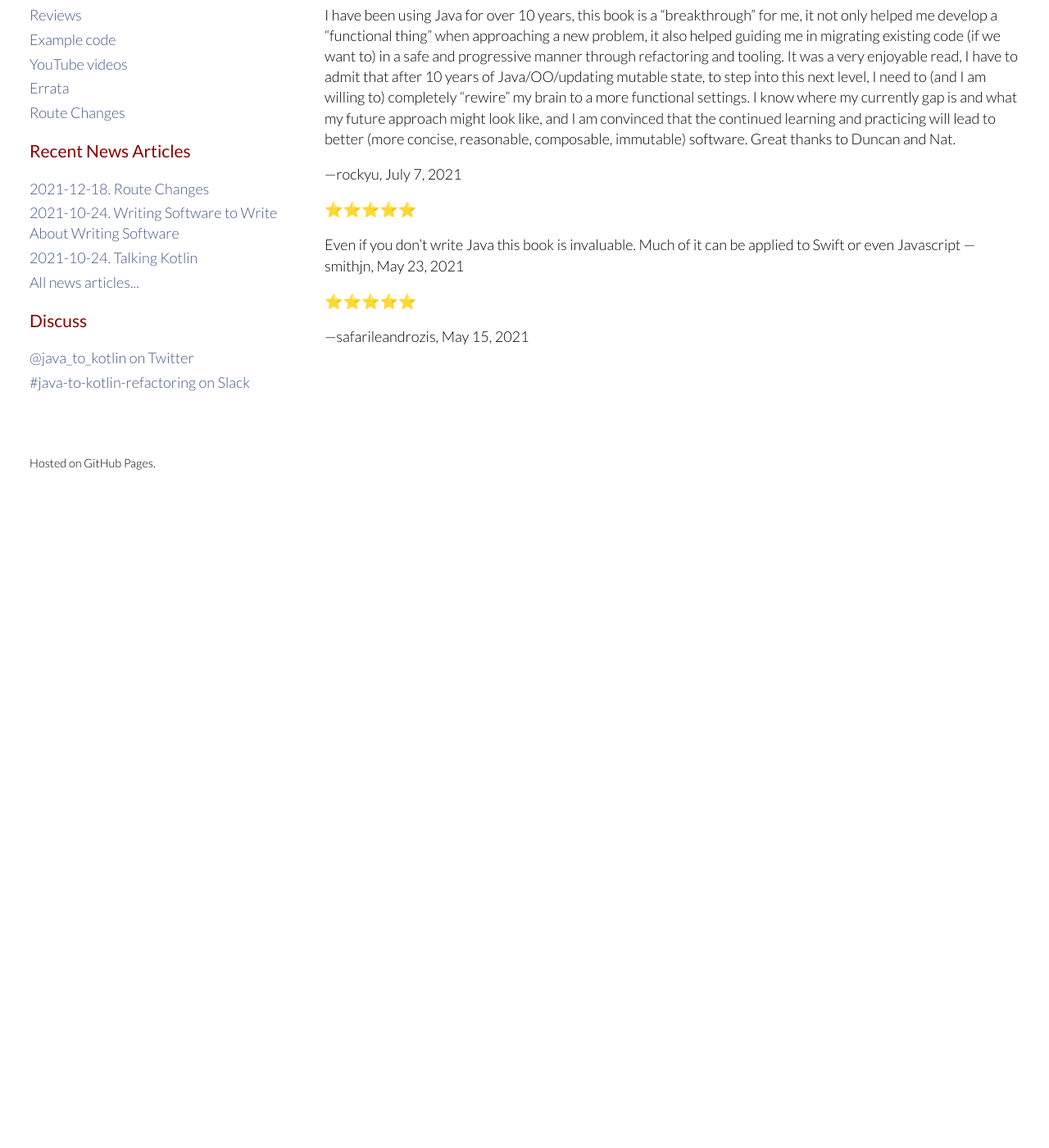
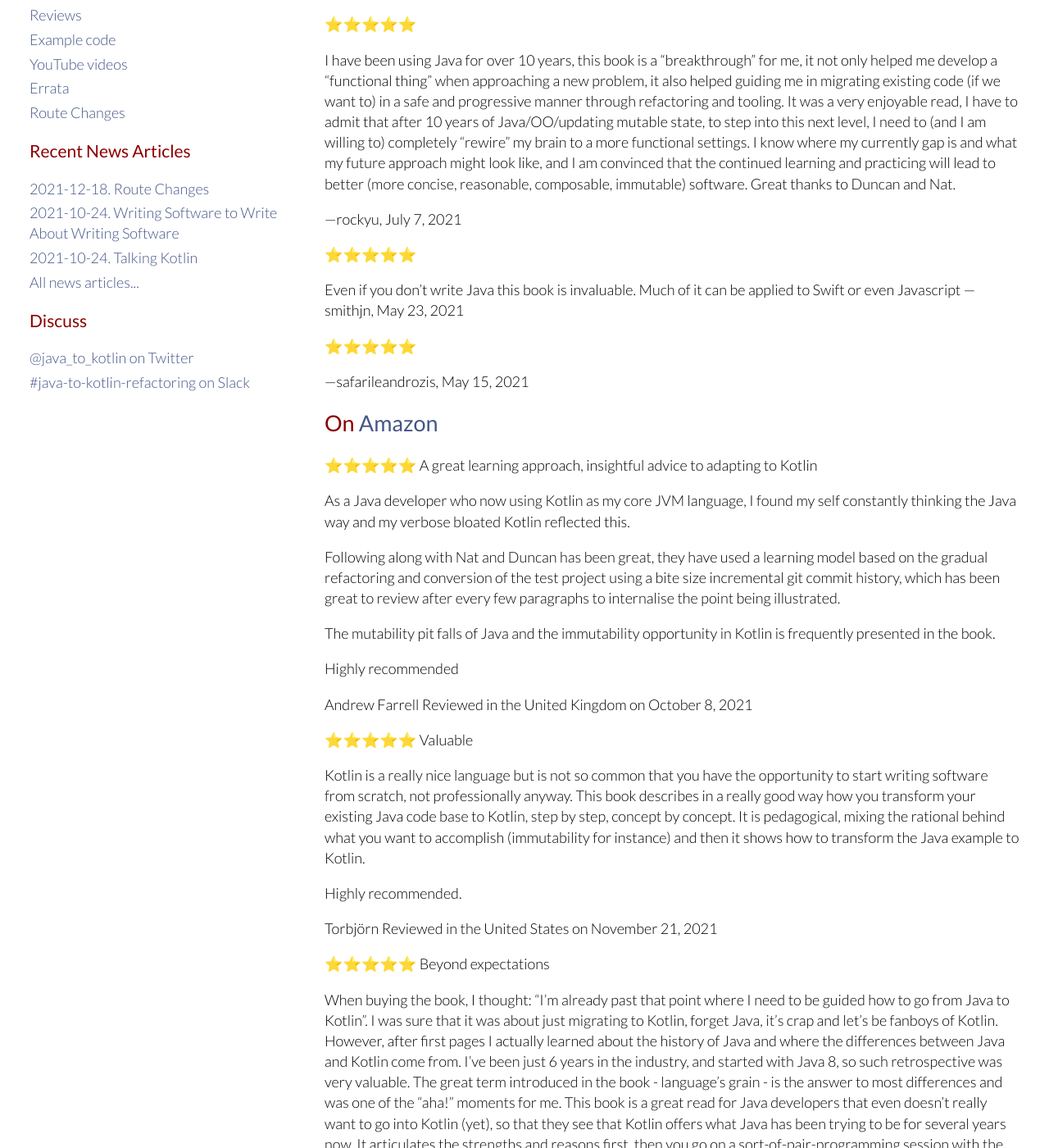
Before and after one commit to java-to-kotlin/java-to-kotlin.github.io, a Jekyll site: the page built from reviews.md, in a window 1280 px wide and 1400 px high, scrolled down 388 px. Shown: the whole window at 82% size. Built offline with Jekyll 4.4.1, drawn with Linux system fonts in a browser that asks for light colours; our own code applies the rules of GitHub Pages for plain Markdown files; before the commit the page ends 1018 px from its top, so only the background shows below that; some of the changed text lies outside the part shown.

Commit message:
Add Amazon reviews

```diff
--- a/reviews.md
+++ b/reviews.md
@@ -1,4 +1,6 @@
-# Praise for Java to Kotlin on [O'Reilly](https://learning.oreilly.com/library/view/java-to-kotlin/9781492082262/)
+# Praise for Java to Kotlin
+
+## On [O'Reilly](https://learning.oreilly.com/library/view/java-to-kotlin/9781492082262/)
 
 > ⭐️⭐️⭐️⭐️⭐️
 >
@@ -10,17 +12,59 @@
 >
 > —aldr, July 7, 2021
 
+
 > ⭐️⭐️⭐️⭐️⭐️
 >
 > I have been using Java for over 10 years, this book is a “breakthrough” for me, it not only helped me develop a “functional thing” when approaching a new problem, it also helped guiding me in migrating existing code (if we want to) in a safe and progressive manner through refactoring and tooling. It was a very enjoyable read, I have to admit that after 10 years of Java/OO/updating mutable state, to step into this next level, I need to (and I am willing to) completely “rewire” my brain to a more functional settings. I know where my currently gap is and what my future approach might look like, and I am convinced that the continued learning and practicing will lead to better (more concise, reasonable, composable, immutable) software. Great thanks to Duncan and Nat.
 >
 > —rockyu, July 7, 2021
 
+
 > ⭐️⭐️⭐️⭐️⭐️
 >
 > Even if you don’t write Java this book is invaluable. Much of it can be applied to Swift or even Javascript
 > —smithjn, May 23, 2021
 
+
 > ⭐️⭐️⭐️⭐️⭐️
 >
 > —safarileandrozis, May 15, 2021
+
+## On [Amazon](https://www.amazon.com/Java-Kotlin-Refactoring-Duncan-McGregor-dp-1492082279)
+
+> ⭐️⭐️⭐️⭐️⭐️ A great learning approach, insightful advice to adapting to Kotlin
+>
+> As a Java developer who now using Kotlin as my core JVM language, I found my self constantly thinking the Java way and my verbose bloated Kotlin reflected this.
+>
+> Following along with Nat and Duncan has been great, they have used a learning model based on the gradual refactoring and conversion of the test project using a bite size incremental git commit history, which has been great to review after every few paragraphs to internalise the point being illustrated.
+>
+> The mutability pit falls of Java and the immutability opportunity in Kotlin is frequently presented in the book.
+>
+> Highly recommended
+>
+> Andrew Farrell Reviewed in the United Kingdom on October 8, 2021
+
+
+> ⭐️⭐️⭐️⭐️⭐️ Valuable
+>
+> Kotlin is a really nice language but is not so common that you have the opportunity to start writing software from scratch, not professionally anyway. This book describes in a really good way how you transform your existing Java code base to Kotlin, step by step, concept by concept. It is pedagogical, mixing the rational behind what you want to accomplish (immutability for instance) and then it shows how to transform the Java example to Kotlin.
+>
+> Highly recommended.
+>
+> Torbjörn Reviewed in the United States on November 21, 2021
+
+
+> ⭐️⭐️⭐️⭐️⭐️ Beyond expectations
+>
+> When buying the book, I thought: "I'm already past that point where I need to be guided how to go from Java to Kotlin". I was sure that it was about just migrating to Kotlin, forget Java, it's crap and let's be fanboys of Kotlin. However, after first pages I actually learned about the history of Java and where the differences between Java and Kotlin come from. I've been just 6 years in the industry, and started with Java 8, so such retrospective was very valuable. The great term introduced in the book - language's grain - is the answer to most differences and was one of the "aha!" moments for me. This book is a great read for Java developers that even doesn't really want to go into Kotlin (yet), so that they see that Kotlin offers what Java has been trying to be for several years now. It articulates the strengths and reasons first, then you go on a sort-of-pair-programming session with the authors (well, unidirectional, but always), and in a very informal way, play with the code and refactor it in different ways. The authors share the reasons of each refactoring steps and explain the trade-offs. All of this is with keeping compatibility with existing Java code base in mind, because the authors realize that it's nearly impossible to do a big-bang refactoring to Kotlin.
+>
+> Note: this is not a book which I would recommend as a first read about Kotlin. As the authors state themselves, they didn't mean to teach the language, but rather build on top of the basic knowledge that someone should gather somewhere else. Once you have a nice grasp of the syntax and basics, you are good to go with this book.
+>
+> Piotr Krzemiński Reviewed in Poland on December 3, 2021
+
+
+> ⭐️⭐️⭐️⭐️⭐️ Effective Java for Kotlin
+>
+> This book is not for those new to Kotlin but it is probably the best book for learning how to write Koltin. Much of what was best practice in Java no longer applies in Kotlin because it doesn't have the heavy handed OOP restrictions on it that Java has and is more of a hybrid language allowing OOP, FP, and DOP to all merge.
+>
+> Jswizzy Reviewed in the United States on December 12, 2021
```
